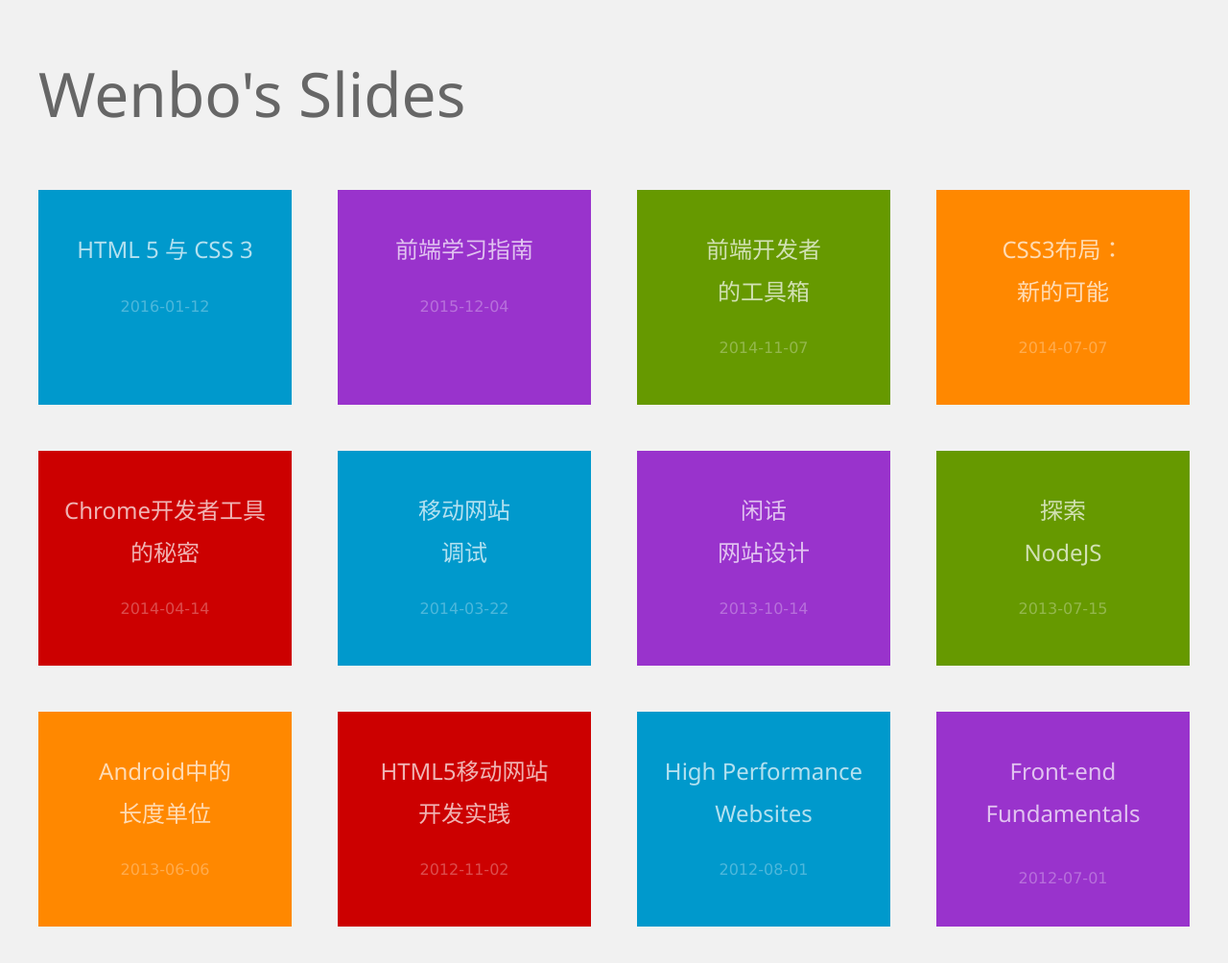
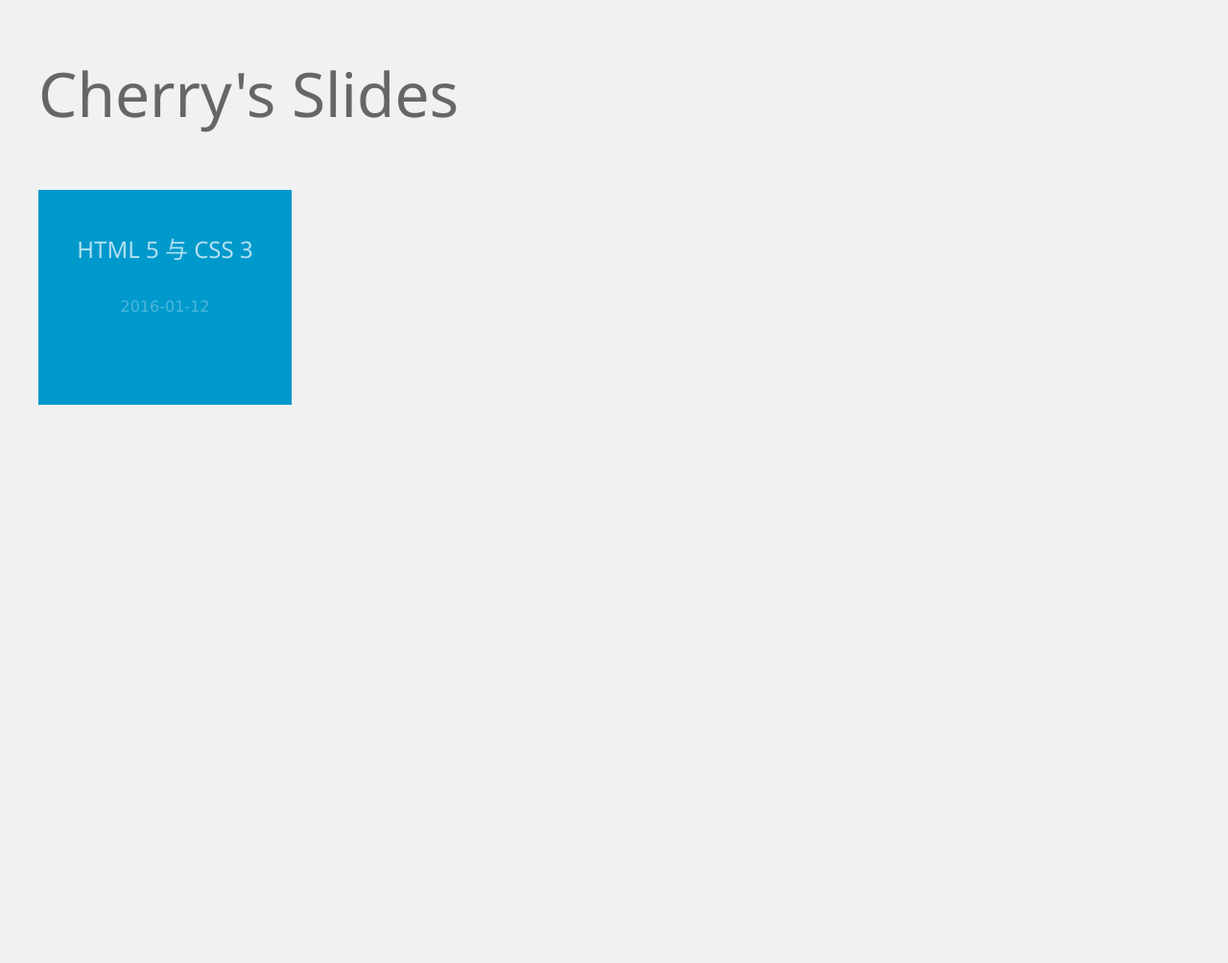
Before and after one commit to cherry4115/slides, a website: page index.html in a window 1280 px wide. Shown: the whole page at 96% size. After the commit the page ends 880 px from the top, so only its background shows below. Drawn offline with Linux system fonts and the light colour scheme.

Commit message:
修改index.html和slides.html

```diff
--- a/index.html
+++ b/index.html
@@ -2,7 +2,7 @@
 <html>
     <head>
         <meta charset="utf-8">
-        <title>Wenbo's Slides</title>
+        <title>Cherry's Slides</title>
         <meta name="apple-mobile-web-app-capable" content="yes" />
         <meta name="apple-mobile-web-app-status-bar-style" content="black-translucent" />
         <meta name="viewport" content="width=device-width, initial-scale=1.0, maximum-scale=1.0, user-scalable=no">
@@ -12,7 +12,7 @@
     <body>
         <article id="doc">
             <header>
-                <h1>Wenbo's Slides</h1>
+                <h1>Cherry's Slides</h1>
             </header>
             <section>
                 <ul class="decks">
@@ -22,72 +22,6 @@
                             <p class="subtitle">2016-01-12</p>
                         </a>
                     </li>
-                <li class="deck">
-                    <a href="slides.html?file=front-end-learning">
-                        <h3 class="title">前端学习指南</h3>
-                        <p class="subtitle">2015-12-04</p>
-                    </a>
-                </li>
-                <li class="deck">
-                    <a href="slides.html?file=front-end-tools">
-                        <h3 class="title">前端开发者<br>的工具箱</h3>
-                        <p class="subtitle">2014-11-07</p>
-                    </a>
-                </li>
-                <li class="deck">
-                    <a href="slides.html?file=css3-layout">
-                        <h3 class="title">CSS3布局：<br>新的可能</h3>
-                        <p class="subtitle">2014-07-07</p>
-                    </a>
-                </li>
-                <li class="deck">
-                    <a href="slides.html?file=secrets-of-chrome-devtools">
-                        <h3 class="title">Chrome开发者工具<br>的秘密</h3>
-                        <p class="subtitle">2014-04-14</p>
-                    </a>
-                </li>
-                <li class="deck">
-                    <a href="slides.html?file=mobile-debugging&width=800&height=900">
-                        <h3 class="title">移动网站<br>调试</h3>
-                        <p class="subtitle">2014-03-22</p>
-                    </a>
-                </li>
-                <li class="deck">
-                    <a href="slides.html?file=talking-about-web-design">
-                        <h3 class="title">闲话<br>网站设计</h3>
-                        <p class="subtitle">2013-10-14</p>
-                    </a>
-                </li>
-                <li class="deck">
-                    <a href="slides.html?file=explore-nodejs">
-                        <h3 class="title">探索<br>NodeJS</h3>
-                        <p class="subtitle">2013-07-15</p>
-                    </a>
-                </li>
-                <li class="deck">
-                    <a href="slides.html?file=units-of-measure-in-android">
-                        <h3 class="title">Android中的<br>长度单位</h3>
-                        <p class="subtitle">2013-06-06</p>
-                    </a>
-                </li>
-                <li class="deck">
-                    <a href="https://speakerdeck.com/webzhao/html5yi-dong-wang-zhan-kai-fa-shi-jian">
-                        <h3 class="title">HTML5移动网站<br>开发实践</h3>
-                        <p class="subtitle">2012-11-02</p>
-                    </a>
-                </li>
-                <li class="deck">
-                    <a href="slides.html?file=high-performance-web">
-                        <h3 class="title title">High Performance Websites</h3>
-                        <p class="subtitle">2012-08-01</p>
-                    </a>
-                </li>
-                <li class="deck">
-                    <a href="http://www.slideshare.net/webzhao/front-end-fundamentals-session-1-javascript-core">
-                        <h3 class="title title-s">Front-end Fundamentals Session 1: Javascript Core</h3>
-                        <p class="subtitle">2012-07-01</p>
-                    </a>
-                </li>
                 </ul>
             </section>
         </article>
```
Also changed, not shown: slides.html (+1 -6 lines). Lines whose indentation alone changed are shown as unchanged.
